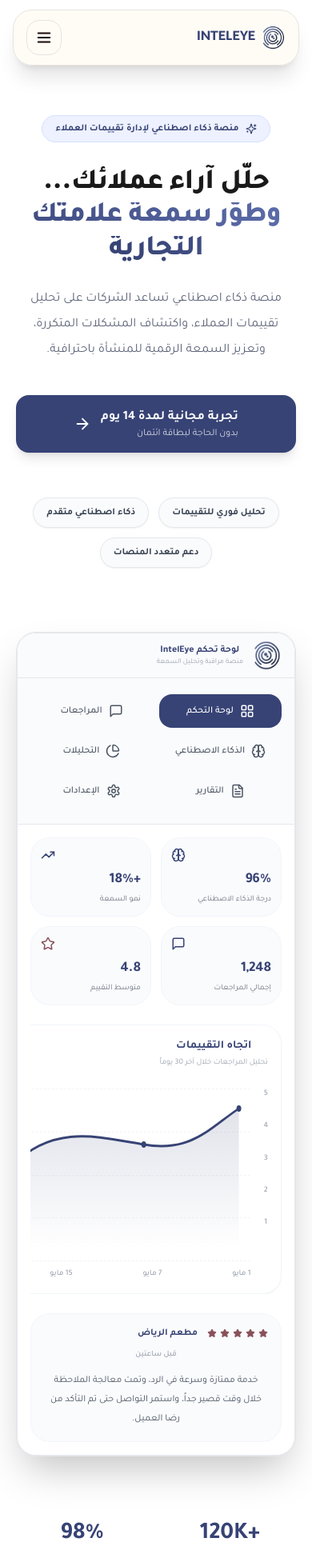
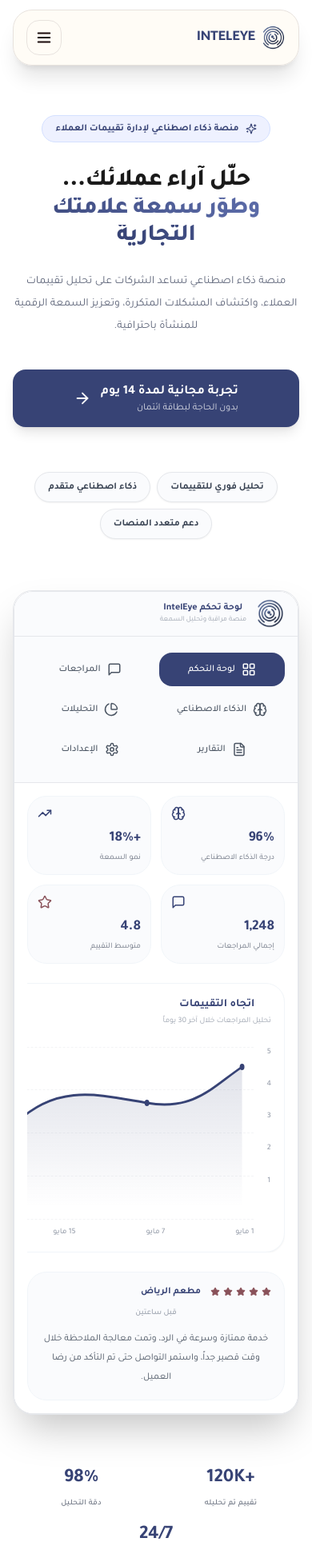
Before and after one commit to alaaalhrebi/inteleye, a Next.js app in the folder inteleye_project/: page / in a window 390 px wide. Shown: the top 1943 px of the page at 80% size. Built offline with nearby package versions, Linux system fonts and the light colour scheme.

Commit message:
Update HeroSection styles and text sizes

```diff
--- a/inteleye_project/src/components/HeroSection.tsx
+++ b/inteleye_project/src/components/HeroSection.tsx
@@ -17,7 +17,7 @@ export default function HeroSection() {
 
       </div>
 
-      <div className="mx-auto flex max-w-7xl flex-col items-center px-5 text-center sm:px-6 lg:px-8">
+      <div className="mx-auto flex max-w-[1400px] flex-col items-center px-4 text-center sm:px-6 lg:px-12">
 
         {/* Hero Text */}
         <motion.div
@@ -39,7 +39,7 @@ export default function HeroSection() {
           </motion.div>
 
           {/* Title */}
-          <h1 className="mb-6 text-4xl font-extrabold leading-[1.15] tracking-tight text-[#1A1A1A] sm:text-5xl lg:text-6xl">
+          <h1 className="mb-6 text-3xl font-extrabold leading-[1.15] tracking-tight text-[#1A1A1A] sm:text-4xl lg:text-5xl xl:text-6xl">
 
             حلّل آراء عملائك...
 
@@ -52,7 +52,7 @@ export default function HeroSection() {
           </h1>
 
           {/* Description */}
-          <p className="mx-auto mb-10 max-w-2xl text-base leading-8 text-[#5F667A] sm:text-lg md:text-xl md:leading-relaxed">
+          <p className="mx-auto mb-10 max-w-2xl text-sm leading-7 text-[#5F667A] sm:text-base md:text-lg lg:text-xl lg:leading-relaxed">
 
             منصة ذكاء اصطناعي تساعد الشركات على تحليل تقييمات العملاء،
             واكتشاف المشكلات المتكررة،
@@ -86,7 +86,7 @@ export default function HeroSection() {
 
           </div>
                     {/* Features Tags */}
-          <div className="mb-20 flex flex-wrap justify-center gap-3 sm:gap-4">
+          <div className="mb-16 sm:mb-20 flex flex-wrap justify-center gap-2 sm:gap-3 lg:gap-4">
 
             {[
               "تحليل فوري للتقييمات",
@@ -129,7 +129,7 @@ export default function HeroSection() {
           whileInView={{ opacity: 1 }}
           transition={{ delay: .3 }}
           viewport={{ once: true }}
-          className="mt-20 grid w-full max-w-4xl grid-cols-2 gap-5 sm:mt-24 sm:gap-8 md:grid-cols-3"
+          className="mt-16 sm:mt-20 lg:mt-24 grid w-full max-w-4xl grid-cols-2 gap-4 sm:gap-6 lg:gap-8 md:grid-cols-3"
         >
 
           <Stat
@@ -167,11 +167,11 @@ function Stat({
   return (
     <div className={`text-center ${className}`}>
 
-      <h2 className="mb-2 text-3xl font-bold text-[#374375] sm:text-4xl">
+      <h2 className="mb-2 text-2xl font-bold text-[#374375] sm:text-3xl lg:text-4xl">
         {number}
       </h2>
 
-      <p className="text-xs font-medium uppercase tracking-wide text-gray-500 sm:text-sm">
+      <p className="text-[10px] font-medium uppercase tracking-wide text-gray-500 sm:text-xs lg:text-sm">
         {title}
       </p>
 
```
